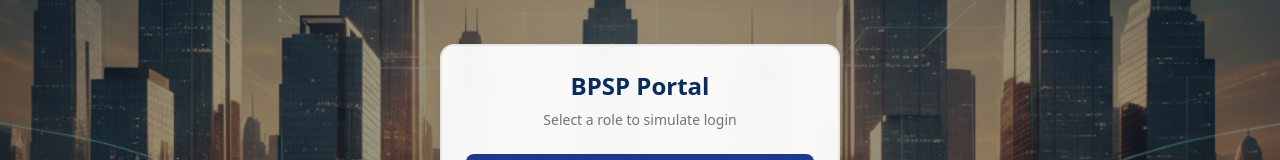
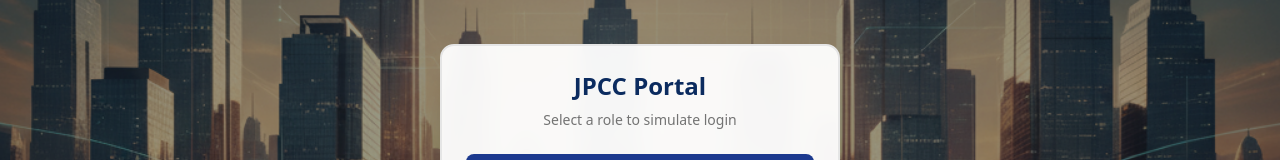
Before and after one commit to wbsdickson/bpsp-portal, a Next.js app: page / in a window 1280 px wide. Shown: the part 196-356 px from the top of the page. Built offline with nearby package versions, Linux system fonts and the light colour scheme.

Commit message:
rename BPSP to JPCC

```diff
--- a/src/app/layout.tsx
+++ b/src/app/layout.tsx
@@ -16,7 +16,7 @@ const geistMono = Geist_Mono({
 });
 
 export const metadata: Metadata = {
-  title: "BPSP Portal",
+  title: "JPCC Portal",
   description: "Business Payment Solution Provider Portal",
 };
 
@@ -36,9 +36,7 @@ export default function RootLayout({
           enableSystem
           disableTransitionOnChange
         >
-          <RoleThemeProvider>
-            {children}
-          </RoleThemeProvider>
+          <RoleThemeProvider>{children}</RoleThemeProvider>
           <Toaster />
         </ThemeProvider>
       </body>
--- a/src/app/page.tsx
+++ b/src/app/page.tsx
@@ -48,7 +48,7 @@ export default function LoginPage() {
       <Card className="relative z-10 w-[400px] shadow-2xl backdrop-blur-sm bg-background/95 border-2">
         <CardHeader className="text-center">
           <CardTitle className="text-2xl font-bold text-primary">
-            BPSP Portal
+            JPCC Portal
           </CardTitle>
           <CardDescription>Select a role to simulate login</CardDescription>
         </CardHeader>
```
